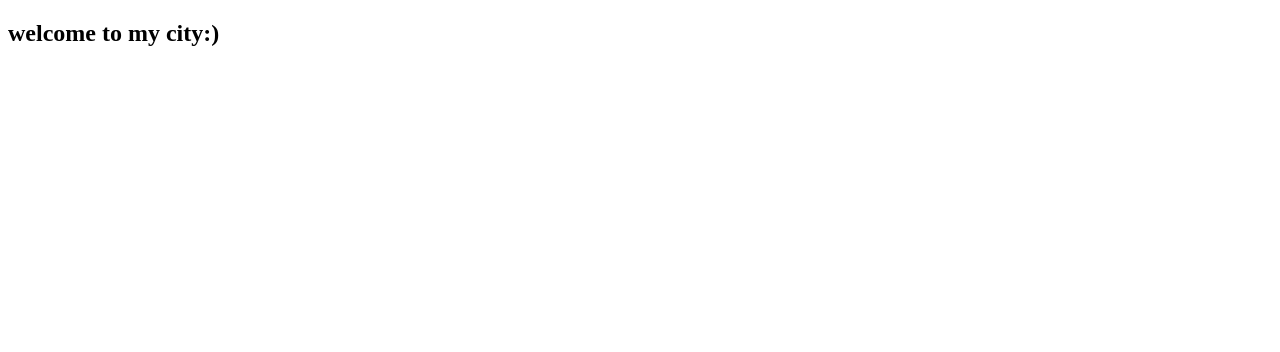
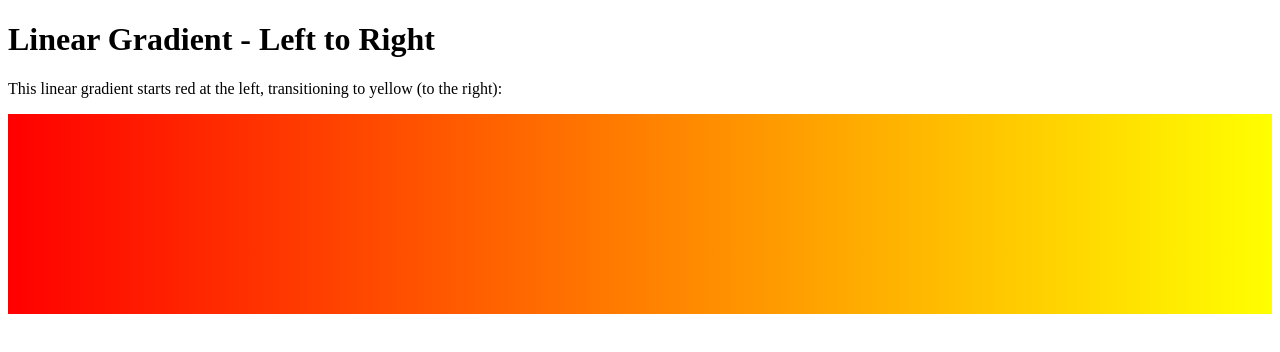
Before and after one commit to Aanishpradhan/learning, a plain HTML site: page html/ddd/subham.html in a window 1280 px wide. Drawn offline with Linux system fonts and the light colour scheme.

Commit message:
color change

```diff
--- a/html/ddd/style.css
+++ b/html/ddd/style.css
@@ -1,3 +1,8 @@
-.myfirsthome(
-  color: green;
-  )
+*{
+  margin: 0;
+  padding: 0;
+}
+  #fontcss{
+    font-family: 'Roboto', sans-serif;
+
+  }
--- a/html/ddd/subham.html
+++ b/html/ddd/subham.html
@@ -1,13 +1,20 @@
 <!DOCTYPE html>
 <html>
-  <head>
-  <title></title>
-   <link rel="stylesheet" type="text/css" href="style.css">
+<head>
+<style>
+#grad1 {
+  height: 200px;
+  background-color: red; /* For browsers that do not support gradients */
+  background-image: linear-gradient(to right, red , yellow);
+}
+</style>
+</head>
+<body>
 
- </head>
-  <body>
+<h1>Linear Gradient - Left to Right</h1>
+<p>This linear gradient starts red at the left, transitioning to yellow (to the right):</p>
 
-<h2 class="" id="myfirsthome">welcome to my city:)</h2>
+<div id="grad1"></div>
 
-  </body>
+</body>
 </html>
```
Also changed, not shown: 1 other file.
